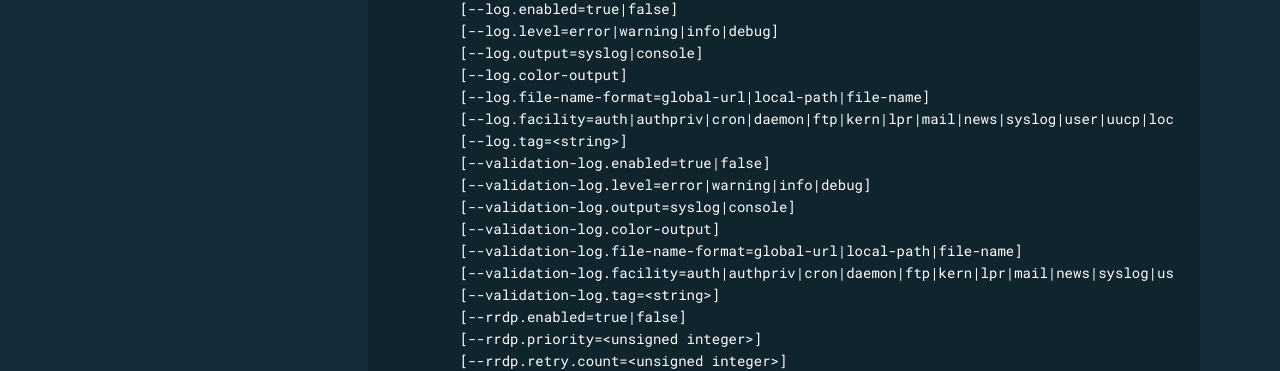
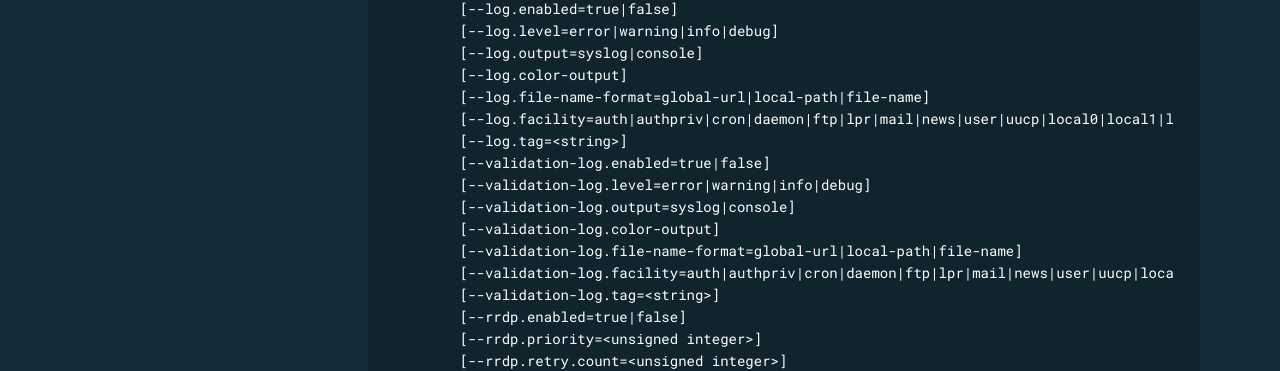
Before and after one commit to NICMx/FORT-validator, a Jekyll site: the page built from docs/usage.md, in a window 1280 px wide and 1400 px high, scrolled down 1602 px. Shown: the part 745-1116 px from the top of the window. Built offline with Jekyll 4.4.1, drawn with Linux system fonts in a browser that asks for light colours; some of the changed text lies outside the part shown.

Commit message:
Syslog facilities 'kern' and 'syslog' aren't supported

```diff
--- a/docs/usage.md
+++ b/docs/usage.md
@@ -98,14 +98,14 @@ command: fort
         [--log.output=syslog|console]
         [--log.color-output]
         [--log.file-name-format=global-url|local-path|file-name]
-        [--log.facility=auth|authpriv|cron|daemon|ftp|kern|lpr|mail|news|syslog|user|uucp|local0|local1|local2|local3|local4|local5|local6|local7]
+        [--log.facility=auth|authpriv|cron|daemon|ftp|lpr|mail|news|user|uucp|local0|local1|local2|local3|local4|local5|local6|local7]
         [--log.tag=<string>]
         [--validation-log.enabled=true|false]
         [--validation-log.level=error|warning|info|debug]
         [--validation-log.output=syslog|console]
         [--validation-log.color-output]
         [--validation-log.file-name-format=global-url|local-path|file-name]
-        [--validation-log.facility=auth|authpriv|cron|daemon|ftp|kern|lpr|mail|news|syslog|user|uucp|local0|local1|local2|local3|local4|local5|local6|local7]
+        [--validation-log.facility=auth|authpriv|cron|daemon|ftp|lpr|mail|news|user|uucp|local0|local1|local2|local3|local4|local5|local6|local7]
         [--validation-log.tag=<string>]
         [--rrdp.enabled=true|false]
         [--rrdp.priority=<unsigned integer>]
```
Also changed, not shown: 1 other file.
